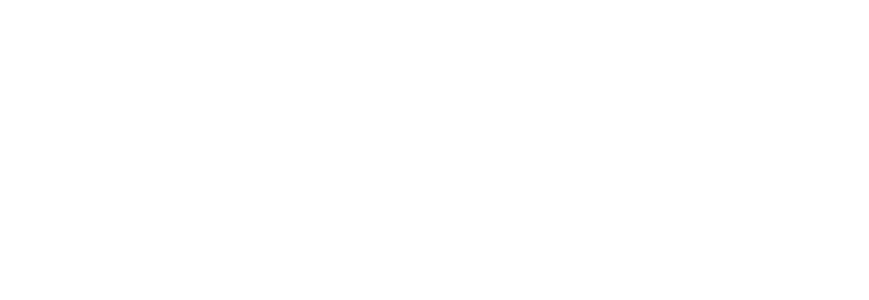
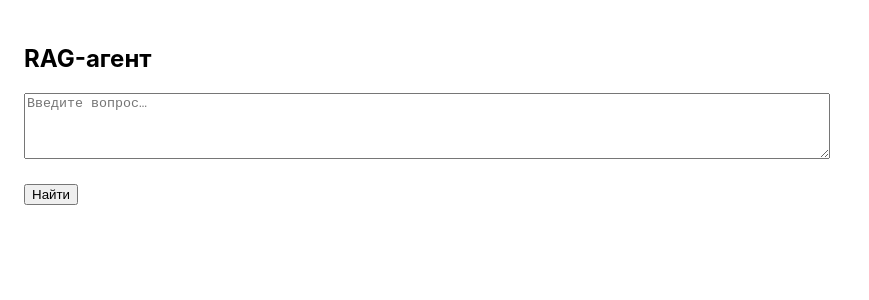
Before and after one commit to Andrefan1406/my_first_site, a React (Create React App) app: page /rag in a window 1280 px wide. Before the commit this address had no page. Shown: the top 300 px of the page, without its empty margins (0-869 px from the left). Built offline with nearby package versions, Linux system fonts and the light colour scheme; no server answers.

Commit message:
add RAG page and route

```diff
--- a/src/App.js
+++ b/src/App.js
@@ -14,6 +14,7 @@
 import ConcreteRequestPage2 from './ConcreteRequestPage2';
 import BLBRequestPage from './BLBRequestPage';
 import ZnbRequestPage from './ZnbRequestPage';
+import RagPage from './RagPage';
 
 
 const App = () => {
@@ -34,6 +35,7 @@
         <Route path="/concrete-request2" element={<ConcreteRequestPage2 />} />
         <Route path="/blbrequest" element={<BLBRequestPage />} />
         <Route path="/znbrequest" element={<ZnbRequestPage />} />
+        <Route path="/rag" element={<RagPage />} />
       </Routes>
     </Router>
   );
--- /dev/null
+++ b/src/RagPage.jsx
@@ -0,0 +1,64 @@
+import React, { useState } from "react";
+
+const API_URL = `${process.env.REACT_APP_RAG_API_URL}/chat`;
+
+const RagPage = () => {
+  const [question, setQuestion] = useState("");
+  const [answer, setAnswer] = useState("");
+  const [loading, setLoading] = useState(false);
+
+  const ask = async () => {
+    if (!question.trim()) return;
+
+    setLoading(true);
+    setAnswer("");
+
+    try {
+      const res = await fetch(API_URL, {
+        method: "POST",
+        headers: { "Content-Type": "application/json" },
+        body: JSON.stringify({ question }),
+      });
+
+      const data = await res.json();
+      setAnswer(data.answer || "Нет ответа");
+    } catch (e) {
+      setAnswer("Ошибка запроса к серверу");
+    } finally {
+      setLoading(false);
+    }
+  };
+
+  return (
+    <div style={{ padding: 24, maxWidth: 800 }}>
+      <h2>RAG-агент</h2>
+
+      <textarea
+        rows={4}
+        style={{ width: "100%" }}
+        placeholder="Введите вопрос…"
+        value={question}
+        onChange={(e) => setQuestion(e.target.value)}
+      />
+
+      <br />
+      <br />
+
+      <button onClick={ask} disabled={loading}>
+        {loading ? "Ищем…" : "Найти"}
+      </button>
+
+      <br />
+      <br />
+
+      {answer && (
+        <div style={{ whiteSpace: "pre-wrap" }}>
+          <strong>Ответ:</strong>
+          <p>{answer}</p>
+        </div>
+      )}
+    </div>
+  );
+};
+
+export default RagPage;
```
